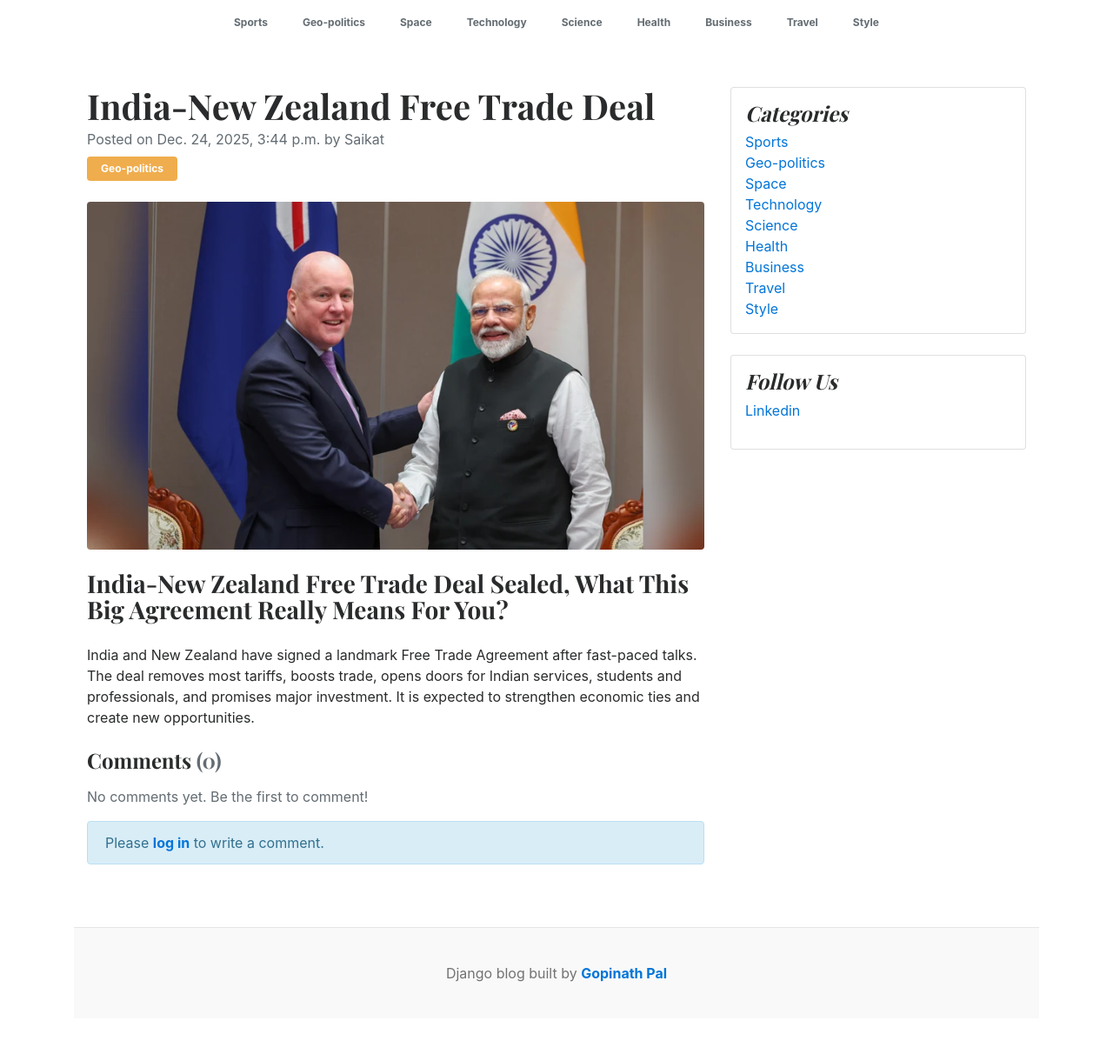
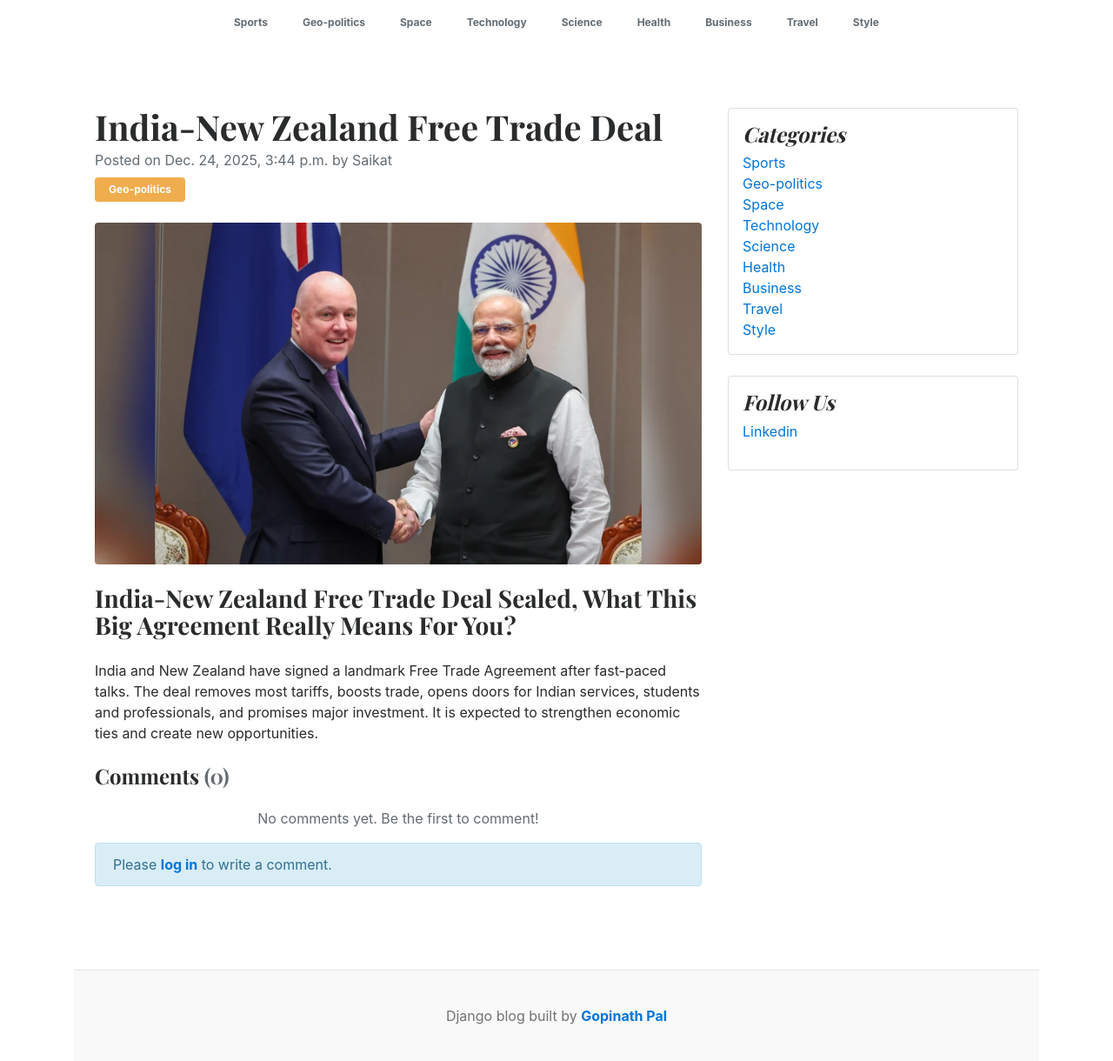
Before and after one commit to laptopasusgopinath-dotcom/django-blog, a Django app: a page that uses templates/blogs.html in a window 1280 px wide. Shown: the part 87-1307 px from the top of the page at 87% size. Before the commit the page ends 1216 px from the top, so only its background shows below. Run offline with Django 5.2, Linux system fonts and the light colour scheme; data comes from the database, SQL or seed files in the repository; both versions use the stored data as it was after the commit.

Commit message:
fix all problem

```diff
--- a/blogs/urls.py
+++ b/blogs/urls.py
@@ -6,8 +6,8 @@ urlpatterns = [
     path('category/<int:category_id>/', posts_by_category, name='posts_by_category'),
     path('blogs/<slug:slug>/', blogs, name='blogs'),
     path('search/', search, name='search'),
+    path('comment/delete/<int:id>/', delete_comment, name='delete_comment'),
     path('register/', register, name='register'),
     path('login/', login, name='login'),
     path('logout/', logout, name='logout'),
-    path('comment/delete/<int:id>/', delete_comment, name='delete_comment'),
 ]
--- a/blogs/views.py
+++ b/blogs/views.py
@@ -69,7 +69,6 @@ def blogs(request, slug):
     }
     return render(request, 'blogs.html', context)
 
-from django.http import HttpResponseRedirect
 
 
 
--- a/templates/blogs.html
+++ b/templates/blogs.html
@@ -1,28 +1,40 @@
 {% extends "base.html" %}
 {% block title %}Blog page{% endblock %}
 {% block content %}
+
 <!-- Page content-->
-<div class="container mt-5">
+<div class="container mt-5 bg-white p-4 rounded shadow-sm">
     <div class="row">
         <div class="col-lg-8">
+
             <!-- Post content-->
             <article>
+
                 <!-- Post header-->
                 <header class="mb-4">
-                    <!-- Post title-->
-                    <h1 class="fw-bolder mb-1">{{single_blog.title}}</h1>
-                    <!-- Post meta content-->
-                    <div class="text-muted fst-italic mb-2">Posted on {{single_blog.created_at}} by {{single_blog.author}}</div>
-                    <!-- Post category-->
-                    <a href="{% url 'posts_by_category' single_blog.category.id %}" class="badge badge-warning px-3 py-2 text-decoration-none text-dark">
-                    {{ single_blog.category }}</a>
+                    <h1 class="fw-bolder mb-1">{{ single_blog.title }}</h1>
+
+                    <div class="text-muted fst-italic mb-2">
+                        Posted on {{ single_blog.created_at }} by {{ single_blog.author }}
+                    </div>
+
+                    <a href="{% url 'posts_by_category' single_blog.category.id %}"
+                       class="badge badge-warning px-3 py-2 text-decoration-none text-dark">
+                        {{ single_blog.category }}
+                    </a>
                 </header>
-                <!-- Preview image figure-->
-                <figure class="mb-4"><img class="img-fluid rounded" src="{{single_blog.featured_image.url}}" alt="..." /></figure>
-                <!-- Post content-->
-                <section class="mb-5">
-                    <h3 class="fs-5 mb-4">{{single_blog.short_description}}</h3>
-                    <p class="fs-5 mb-4">{{single_blog.blog_body}}</p>
+
+                <!-- Preview image-->
+                <figure class="mb-4">
+                    <img class="img-fluid rounded"
+                         src="{{ single_blog.featured_image.url }}"
+                         alt="">
+                </figure>
+
+                <!-- Post body-->
+                <section class="mb-5 text-dark">
+                    <h3 class="fs-5 mb-4">{{ single_blog.short_description }}</h3>
+                    <p class="fs-5 mb-4">{{ single_blog.blog_body }}</p>
 
                     <!-- Comments -->
                     <div class="mt-4">
@@ -37,26 +49,32 @@
 
                                         <div>
                                             <p class="mb-1">{{ comment }}</p>
-
                                             <small class="text-muted">
                                                 By <strong>{{ comment.user.username }}</strong>
                                                 · {{ comment.created_at|timesince }} ago
                                             </small>
                                         </div>
 
-                                    {% if user == comment.user %}
-                                    <form method="post" action="{% url 'delete_comment' comment.id %}" class="d-inline">
+                                        {% if user == comment.user or perms.auth.view_user %}
+                                            <form method="post"
+                                                  action="{% url 'delete_comment' comment.id %}"
+                                                  class="d-inline">
                                                 {% csrf_token %}
-                                        <button type="submit" class="btn        btn-link p-0 text-danger">
+                                                <button type="submit"
+                                                        class="btn btn-link p-0 text-danger"
+                                                        onclick="return confirm('Delete this comment?');">
                                                     <i class="fa fa-trash"></i>
                                                 </button>
                                             </form>
                                         {% endif %}
+
                                     </div>
                                 </div>
                             {% endfor %}
                         {% else %}
-                            <p class="text-muted">No comments yet. Be the first to comment!</p>
+                            <p class="text-muted text-center mt-4">
+                                No comments yet. Be the first to comment!
+                            </p>
                         {% endif %}
                     </div>
 
@@ -70,13 +88,11 @@
                                     {% csrf_token %}
 
                                     <div class="form-group">
-                                    <textarea
-                                        name="comment"
+                                        <textarea name="comment"
                                                   class="form-control"
                                                   rows="3"
                                                   placeholder="Write your comment..."
-                                        required
-                                    ></textarea>
+                                                  required></textarea>
                                     </div>
 
                                     <button type="submit" class="btn btn-primary mt-2">
@@ -91,33 +107,39 @@
                             to write a comment.
                         </div>
                     {% endif %}
+
                 </section>
             </article>
         </div>
-        <!-- Side widgets-->
+
+        <!-- Sidebar -->
         <div class="col-lg-4">
-            <!-- Categories widget-->
+
+            <!-- Categories -->
             <div class="card mb-4 p-3">
                 <h4 class="font-italic">Categories</h4>
-                <div class="card-body">
-                    <div class="row">
-                        <div class="col-sm-6">
                 <ul class="list-unstyled mb-0">
                     {% for category in categories %}
-                                    <li><a href="{% url 'posts_by_category' category.id %}">{{category.category_name}}</a></li>
+                        <li>
+                            <a href="{% url 'posts_by_category' category.id %}">
+                                {{ category.category_name }}
+                            </a>
+                        </li>
                     {% endfor %}
                 </ul>
             </div>
-                    </div>
-                </div>
-            </div>
-            <!-- Side widget-->
+
+            <!-- Social links -->
             {% if social_links %}
                 <div class="card mb-4 p-3">
                     <h4 class="font-italic">Follow Us</h4>
                     <ol class="list-unstyled">
                         {% for i in social_links %}
-                    <li><a href="{{i.link}}" target="_blank">{{i.platform}}</a></li>
+                            <li>
+                                <a href="{{ i.link }}" target="_blank">
+                                    {{ i.platform }}
+                                </a>
+                            </li>
                         {% endfor %}
                     </ol>
                 </div>
@@ -125,4 +147,5 @@
         </div>
     </div>
 </div>
+
 {% endblock %}
--- a/templates/search.html
+++ b/templates/search.html
@@ -26,7 +26,11 @@
             </div>
         {% endfor %}
     {% else %}
-        <p>No posts found</p>
+        <div class="col-12 d-flex justify-content-center    align-items-center mt-5">
+            <p class="text-muted fs-5">
+                😕 No posts found
+            </p>
+        </div>
     {% endif %}
 </div>
 {% endblock %}
```
Also changed, not shown: templates/dashboard/categories.html (+8 -0 lines), templates/dashboard/posts.html (+7 -0 lines), db.sqlite3. Lines whose indentation alone changed are shown as unchanged.
